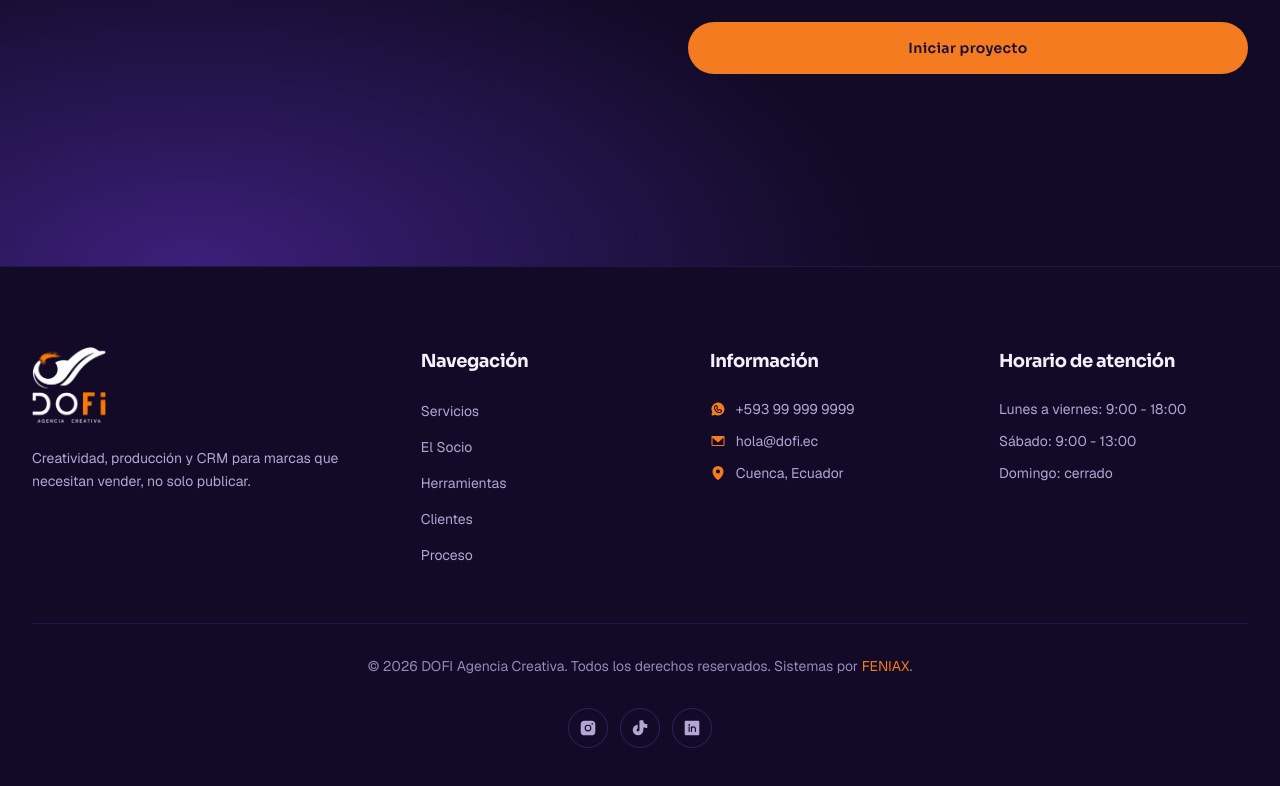
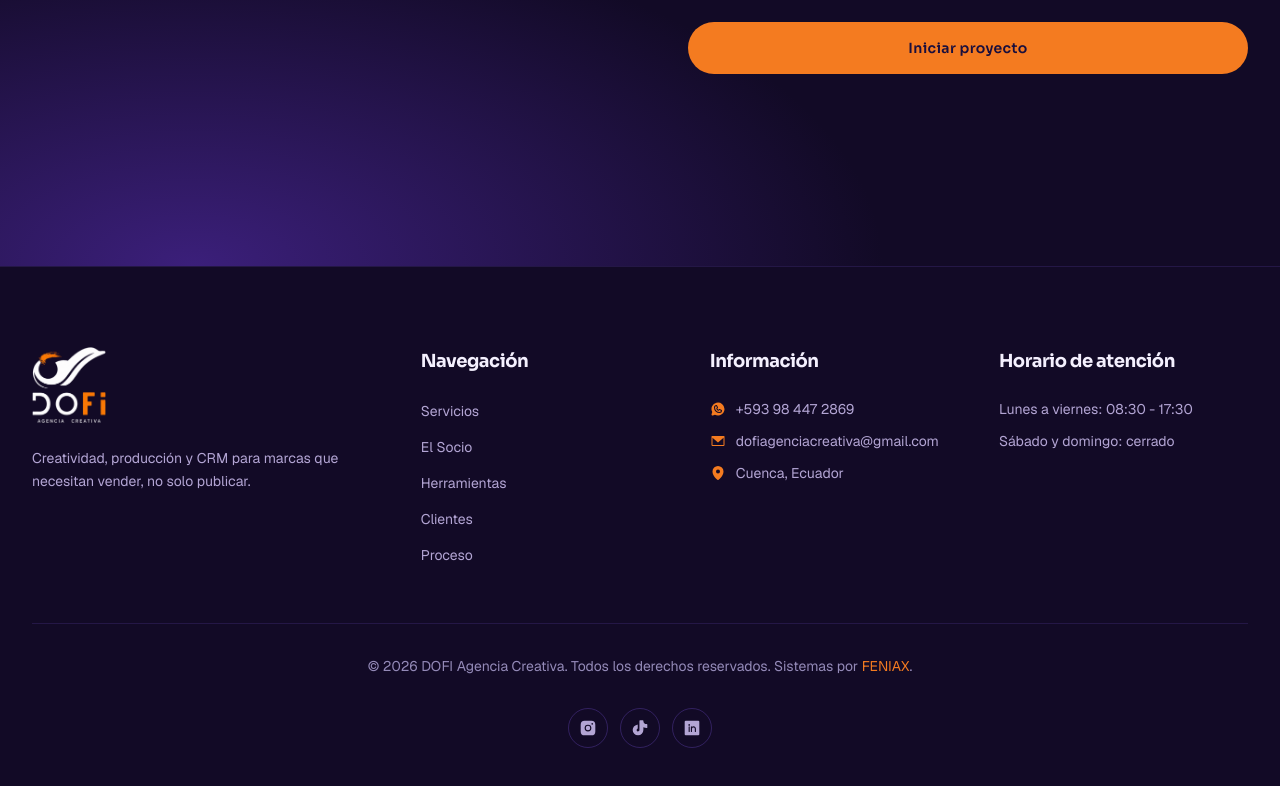
Before and after one commit to feniaxcrm-cloud/P-gina-DOFI, a Next.js app: page / in a window 1280 px wide. Shown: the part 8153-8939 px from the top of the page. Built offline with nearby package versions, Linux system fonts and the light colour scheme.

Commit message:
datos reales de contacto en el footer

```diff
--- a/src/components/Footer.tsx
+++ b/src/components/Footer.tsx
@@ -13,13 +13,9 @@ import { Wordmark } from "./Wordmark";
  * Pie de pagina en cuatro columnas: marca, navegacion, contacto y horario.
  * Debajo, un divisor, el copyright centrado y las redes.
  *
- * DATOS A REEMPLAZAR POR LOS REALES (hoy son provisionales):
- *   - Telefono / WhatsApp: el numero de abajo es el mismo placeholder que usa
- *     la seccion de contacto (593 99 999 9999).
- *   - Correo: hola@dofi.ec es de ejemplo.
- *   - Horario de atencion: los horarios son de ejemplo.
- *   - Enlaces de redes: apuntan al inicio de cada plataforma.
- * Cambia estos valores en los arreglos de este archivo.
+ * Telefono, correo y horario son los datos reales de la agencia.
+ * PENDIENTE por reemplazar: los enlaces de redes (social) apuntan al inicio
+ * de cada plataforma, faltan las URLs de los perfiles reales.
  */
 
 const navegacion = [
@@ -33,21 +29,20 @@ const navegacion = [
 const contacto = [
   {
     Icon: WhatsappLogo,
-    label: "+593 99 999 9999",
-    href: "https://wa.me/593999999999",
+    label: "+593 98 447 2869",
+    href: "https://wa.me/593984472869",
   },
   {
     Icon: EnvelopeSimple,
-    label: "hola@dofi.ec",
-    href: "mailto:hola@dofi.ec",
+    label: "dofiagenciacreativa@gmail.com",
+    href: "mailto:dofiagenciacreativa@gmail.com",
   },
   { Icon: MapPin, label: "Cuenca, Ecuador", href: null },
 ];
 
 const horario = [
-  "Lunes a viernes: 9:00 - 18:00",
-  "Sábado: 9:00 - 13:00",
-  "Domingo: cerrado",
+  "Lunes a viernes: 08:30 - 17:30",
+  "Sábado y domingo: cerrado",
 ];
 
 const social = [
```
